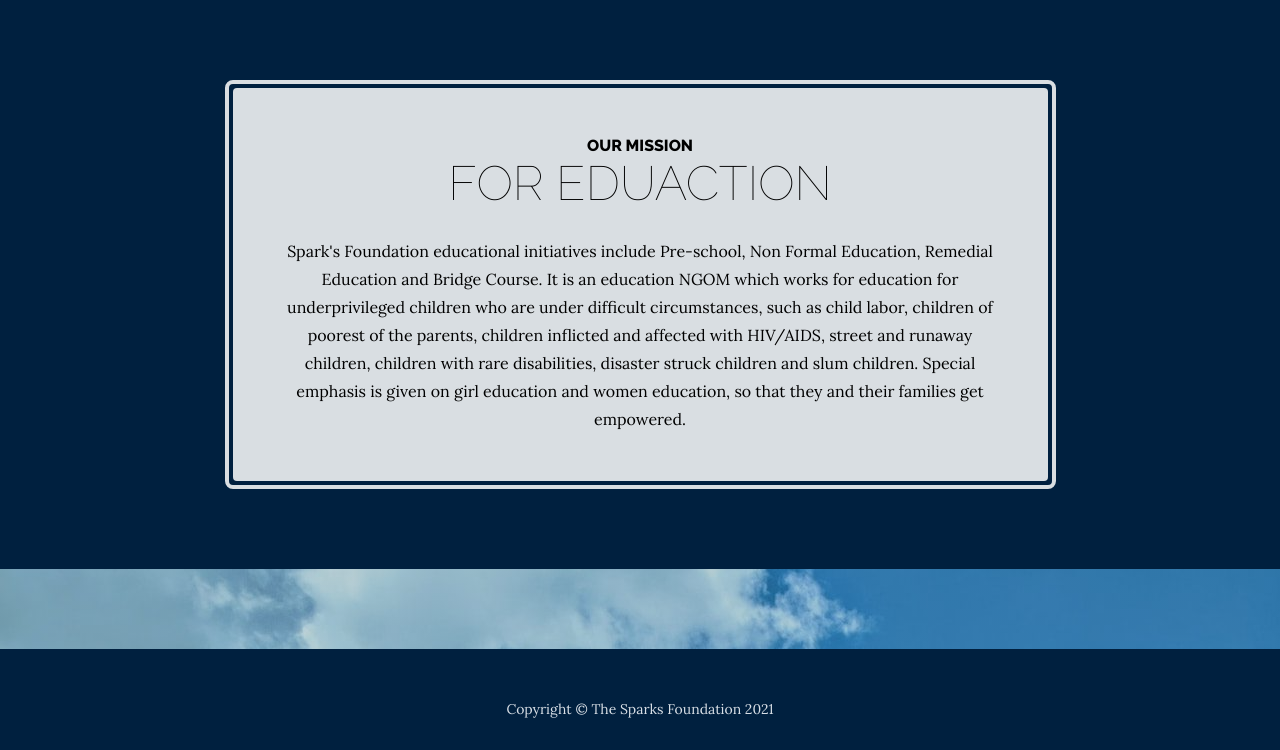
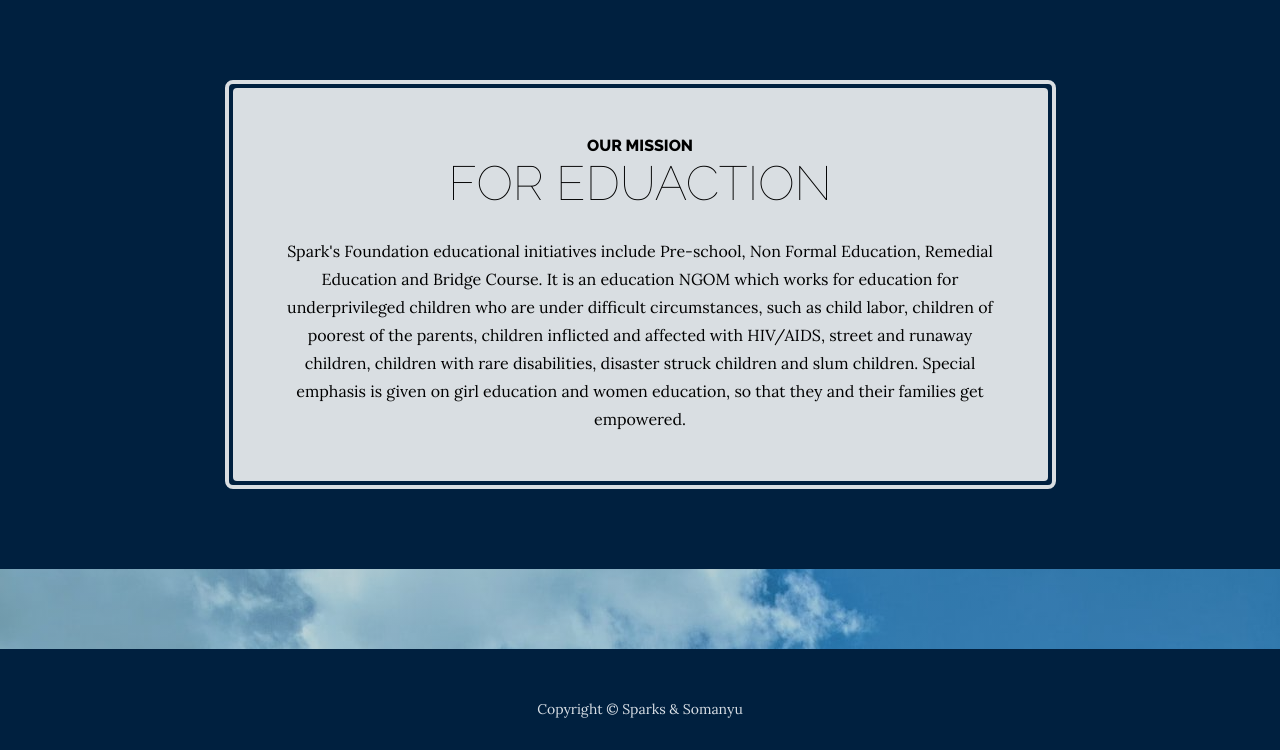
Before and after one commit to Somanyu/Payment-Gateway-Integration, a plain HTML site: page index.html in a window 1280 px wide. Shown: the part 912-1662 px from the top of the page. Drawn offline with Linux system fonts and the light colour scheme; a script that the page names is missing.

Commit message:
Updated index.html

```diff
--- a/assets/css/untitled.css
+++ b/assets/css/untitled.css
@@ -0,0 +1,4 @@
+.my_link {
+    text-decoration: none;
+    color: rgb(216, 223, 230)
+}
--- a/index.html
+++ b/index.html
@@ -118,7 +118,7 @@
     >
       <div class="container">
         <p class="m-0 small" style="color: rgb(216, 223, 230)">
-          Copyright&nbsp;©&nbsp;The Sparks Foundation 2021
+          Copyright&nbsp;©&nbsp;<a class="my_link" href="http://github.com/Somanyu">Sparks & Somanyu</a>
         </p>
       </div>
     </footer>
```
